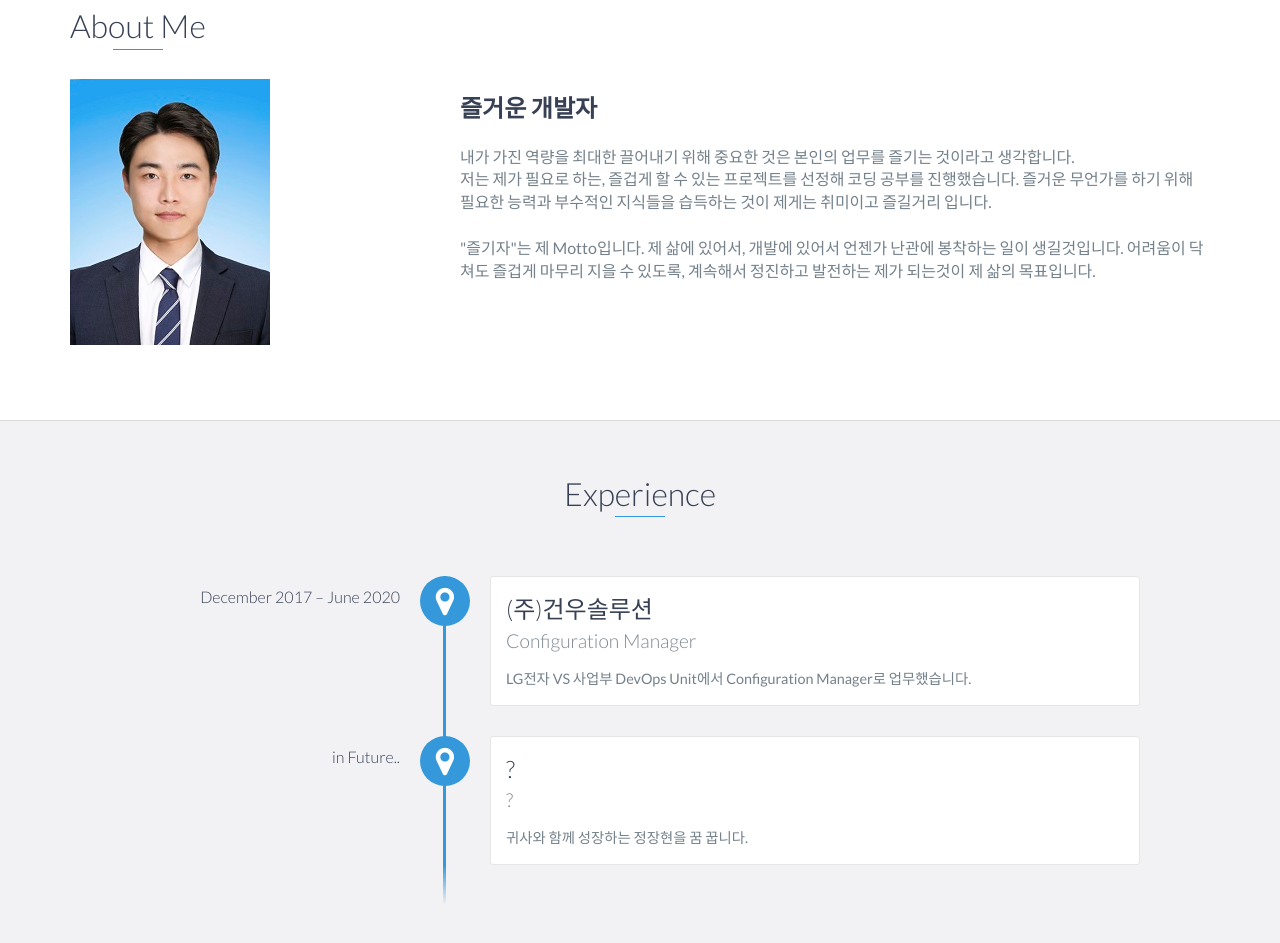
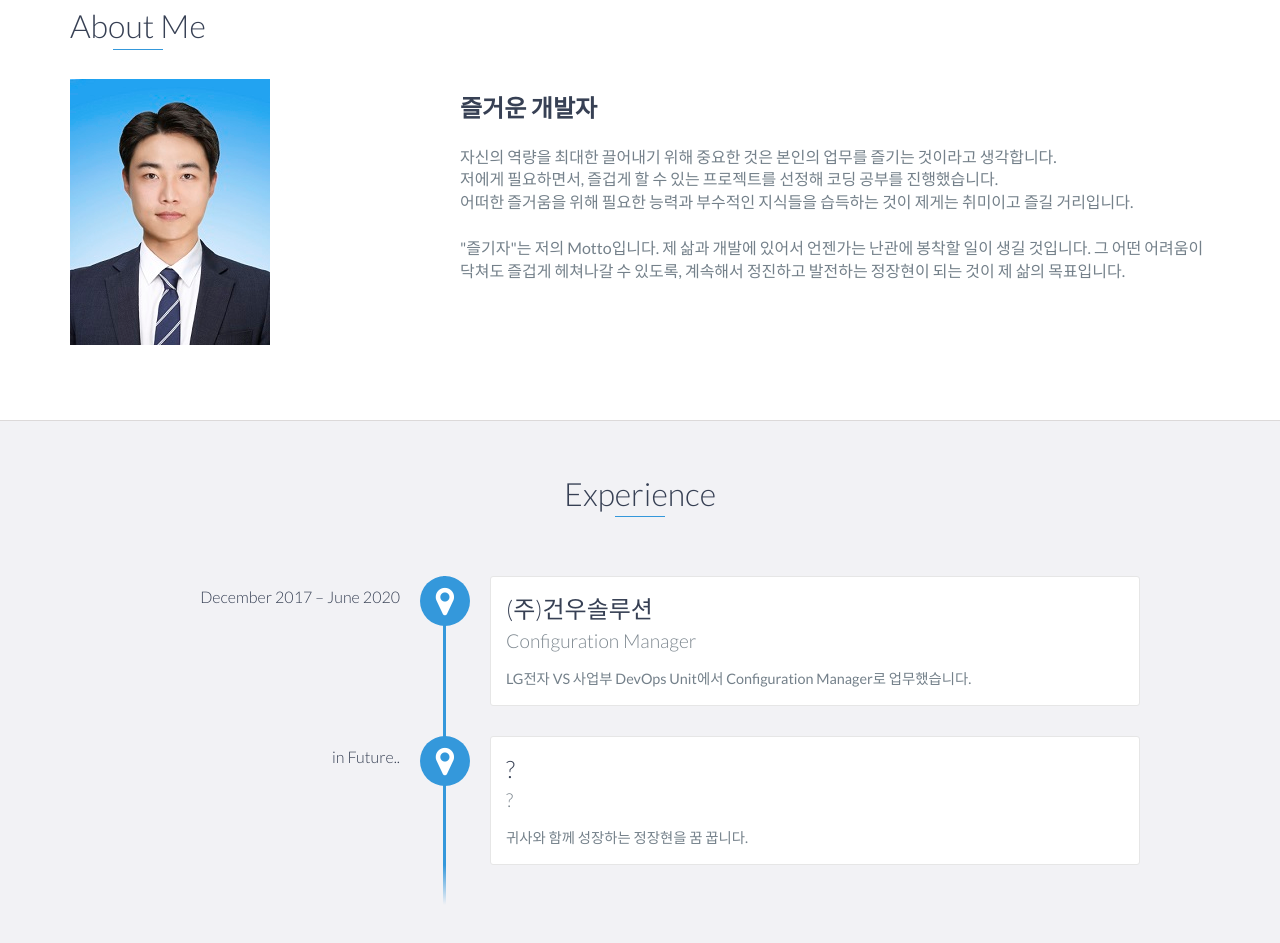
Before and after one commit to amapow/amapow.github.com, a website: page index.html in a window 1280 px wide. Shown: the part 872-1815 px from the top of the page. Drawn offline with nearby package versions, Linux system fonts and the light colour scheme.

Commit message:
Update index.html

```diff
--- a/index.html
+++ b/index.html
@@ -76,10 +76,11 @@
                     <br><br><br>
                     <h2>즐거운 개발자</h2>
                     <p>
-                        내가 가진 역량을 최대한 끌어내기 위해 중요한 것은 본인의 업무를 즐기는 것이라고 생각합니다.<br>
-                        저는 제가 필요로 하는, 즐겁게 할 수 있는 프로젝트를 선정해 코딩 공부를 진행했습니다. 즐거운 무언가를 하기 위해 필요한 능력과 부수적인 지식들을 습득하는 것이 제게는 취미이고 즐길거리 입니다.<br><br>
+                        자신의 역량을 최대한 끌어내기 위해 중요한 것은 본인의 업무를 즐기는 것이라고 생각합니다.<br>
+저에게 필요하면서, 즐겁게 할 수 있는 프로젝트를 선정해 코딩 공부를 진행했습니다.<br>
+어떠한 즐거움을 위해 필요한 능력과 부수적인 지식들을 습득하는 것이 제게는 취미이고 즐길 거리입니다.<br><br>
 
-                        "즐기자"는 제 Motto입니다. 제 삶에 있어서, 개발에 있어서 언젠가 난관에 봉착하는 일이 생길것입니다. 어려움이 닥쳐도 즐겁게 마무리 지을 수 있도록, 계속해서 정진하고 발전하는 제가 되는것이 제 삶의 목표입니다.
+"즐기자"는 저의 Motto입니다. 제 삶과 개발에 있어서 언젠가는 난관에 봉착할 일이 생길 것입니다. 그 어떤 어려움이 닥쳐도 즐겁게 헤쳐나갈 수 있도록, 계속해서 정진하고 발전하는 정장현이 되는 것이 제 삶의 목표입니다.
 
 
                     </p>
```
